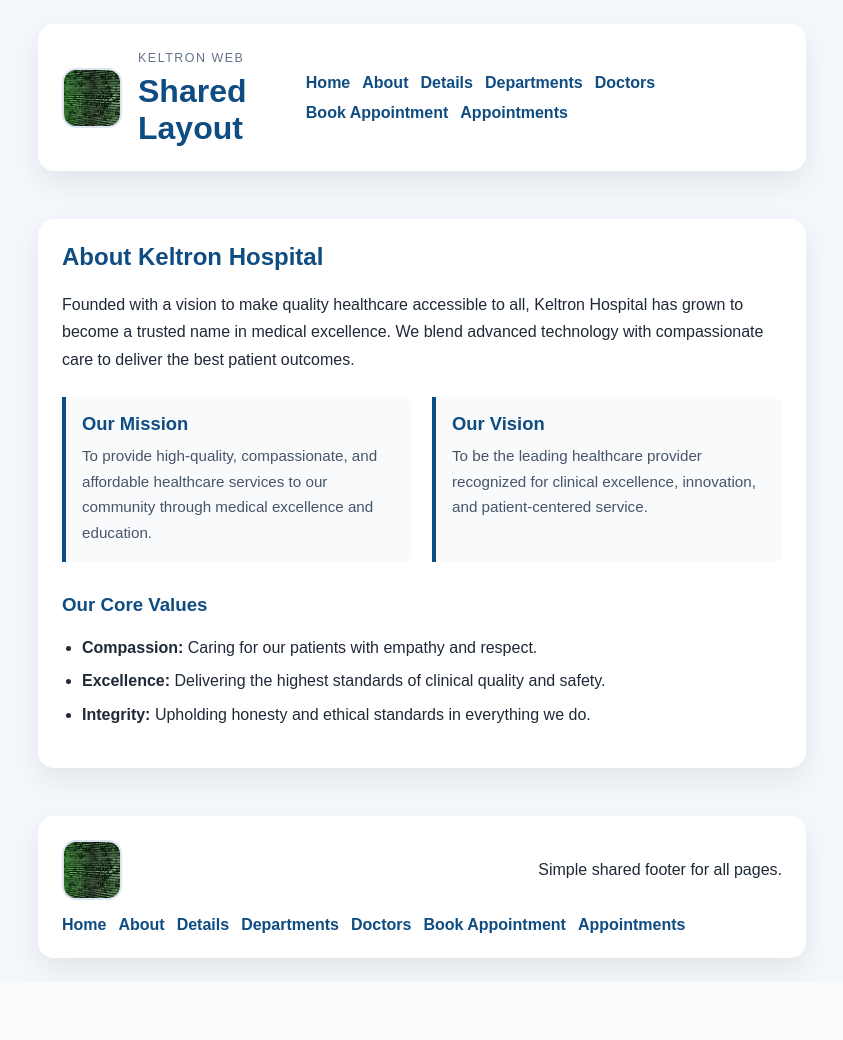
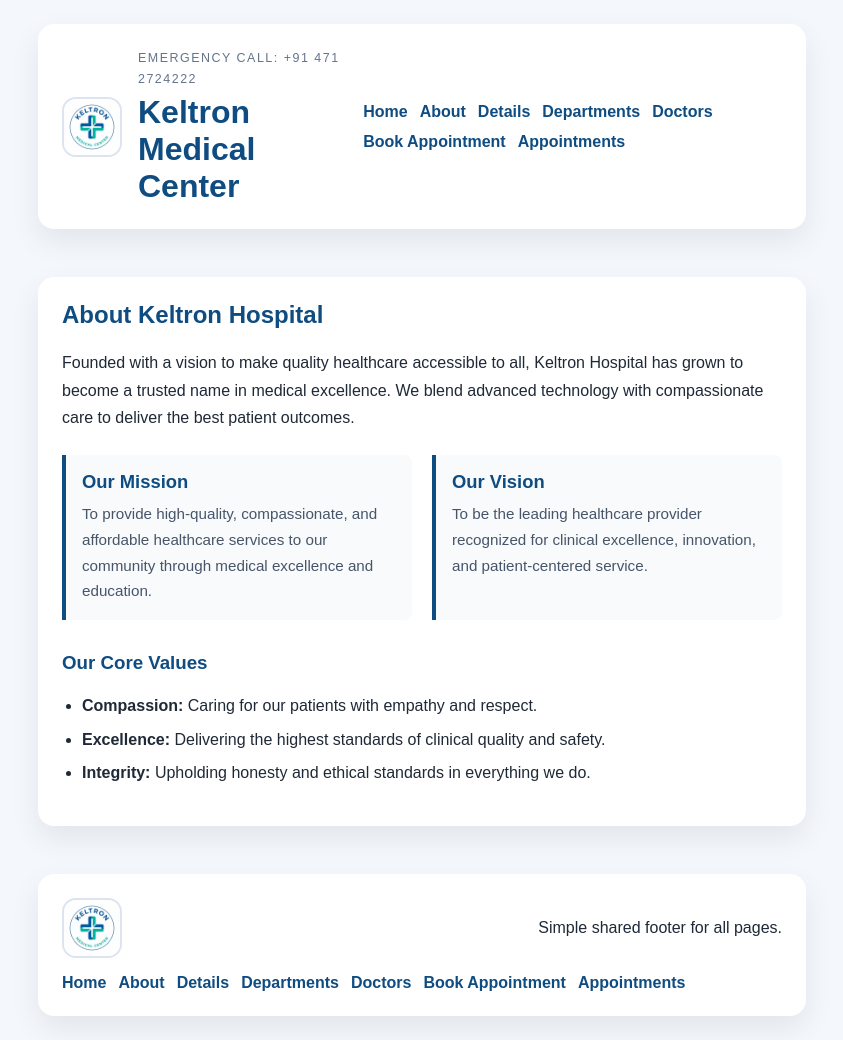
Before and after one commit to Athul-Titus/hospital_management, a Django app: page /app/about in a window 1280 px wide. Shown: the whole page, without its empty margins (218-1061 px from the left). Before the commit the page ends 976 px from the top, so only its background shows below. Run offline with Django 5.2, Linux system fonts and the light colour scheme.

Commit message:
feat: add base template with site navigation and include doctor and logo assets

```diff
--- a/projectapp/templates/base.html
+++ b/projectapp/templates/base.html
@@ -11,13 +11,13 @@
     <header class="site-header">
       <div class="brand">
         <img
-          src="{% static 'images/image.png' %}"
-          alt="Site logo"
+          src="{% static 'images/logo.png' %}"
+          alt="Keltron Medical Center Logo"
           class="brand-logo"
         />
         <div>
-          <p class="eyebrow">Keltron Web</p>
-          <h1>Shared Layout</h1>
+          <p class="eyebrow">Emergency Call: +91 471 2724222</p>
+          <h1>Keltron Medical Center</h1>
         </div>
       </div>
 
@@ -36,8 +36,8 @@
 
     <footer class="site-footer">
       <img
-        src="{% static 'images/image.png' %}"
-        alt="Footer image"
+        src="{% static 'images/logo.png' %}"
+        alt="Footer logo"
         class="footer-image"
       />
       <p>Simple shared footer for all pages.</p>
```
Also changed, not shown: media/doctors/dr_amrita_sen.png (added), media/doctors/dr_david_jones.png (added), media/doctors/dr_sara_smith.png (added), static/images/logo.png (added).
